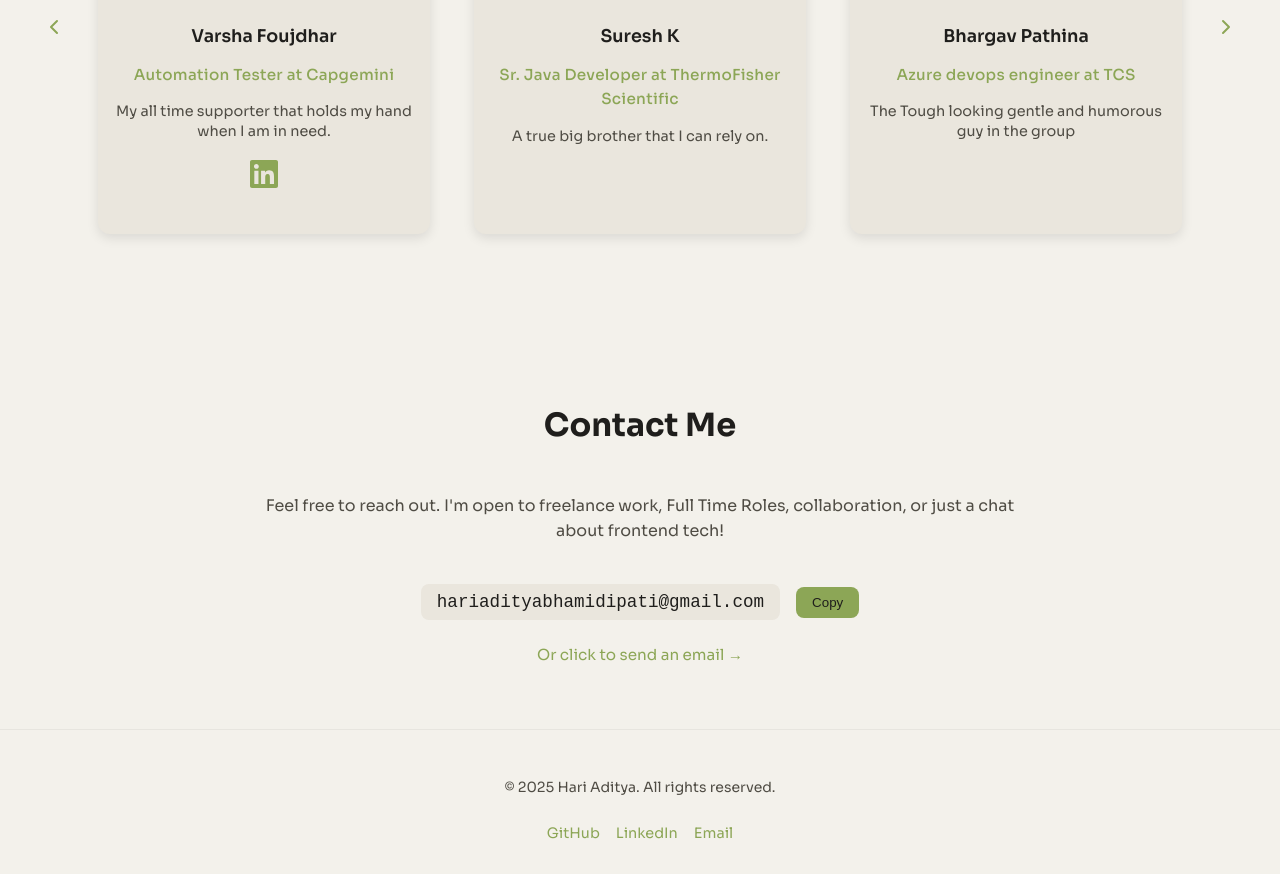
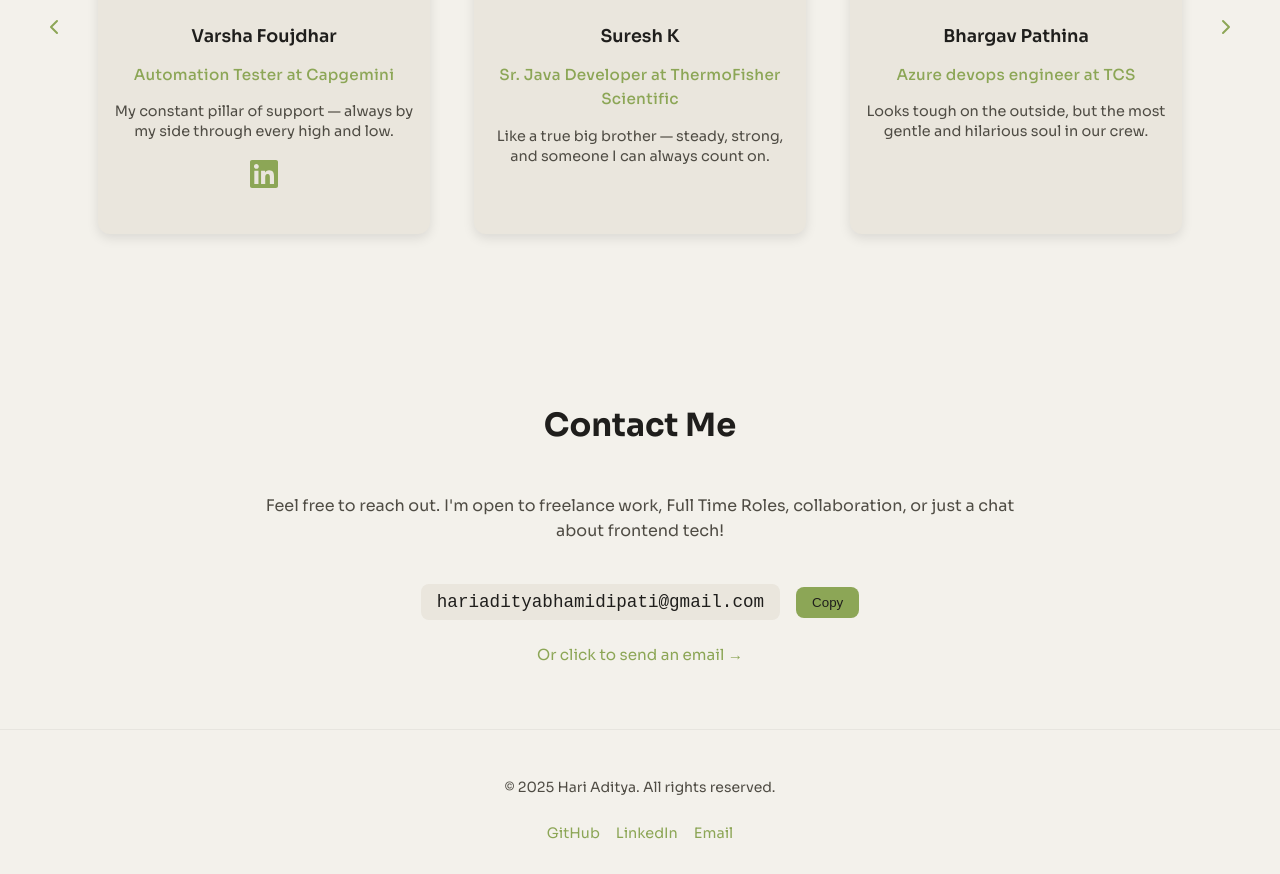
Before and after one commit to HariAdityaRE/Portfolio, a React (Create React App) app: page / in a window 1280 px wide. Shown: the part 2523-3397 px from the top of the page. Built offline with nearby package versions, Linux system fonts and the light colour scheme.

Commit message:
Update descriptions for buddies

```diff
--- a/src/components/Buddies/index.tsx
+++ b/src/components/Buddies/index.tsx
@@ -16,20 +16,20 @@ const buddies: Buddy[] = [
   {
     name: 'Varsha Foujdhar',
     role: 'Automation Tester at Capgemini',
-    description: 'My all time supporter that holds my hand when I am in need.',
+    description: 'My constant pillar of support — always by my side through every high and low.',
     image: '/images/VarshaProfile.jpg',
     linkedIn: 'https://www.linkedin.com/in/varshaf',
   },
   {
     name: 'Suresh K',
     role: 'Sr. Java Developer at ThermoFisher Scientific',
-    description: 'A true big brother that I can rely on.',
+    description: 'Like a true big brother — steady, strong, and someone I can always count on.',
     image: '/images/SureshProfile.jpg',
   },
   {
     name: 'Bhargav Pathina',
     role: 'Azure devops engineer at TCS',
-    description: 'The Tough looking gentle and humorous guy in the group',
+    description: 'Looks tough on the outside, but the most gentle and hilarious soul in our crew.',
     image: '/images/avatar.jpg',
   },
 ];
```
